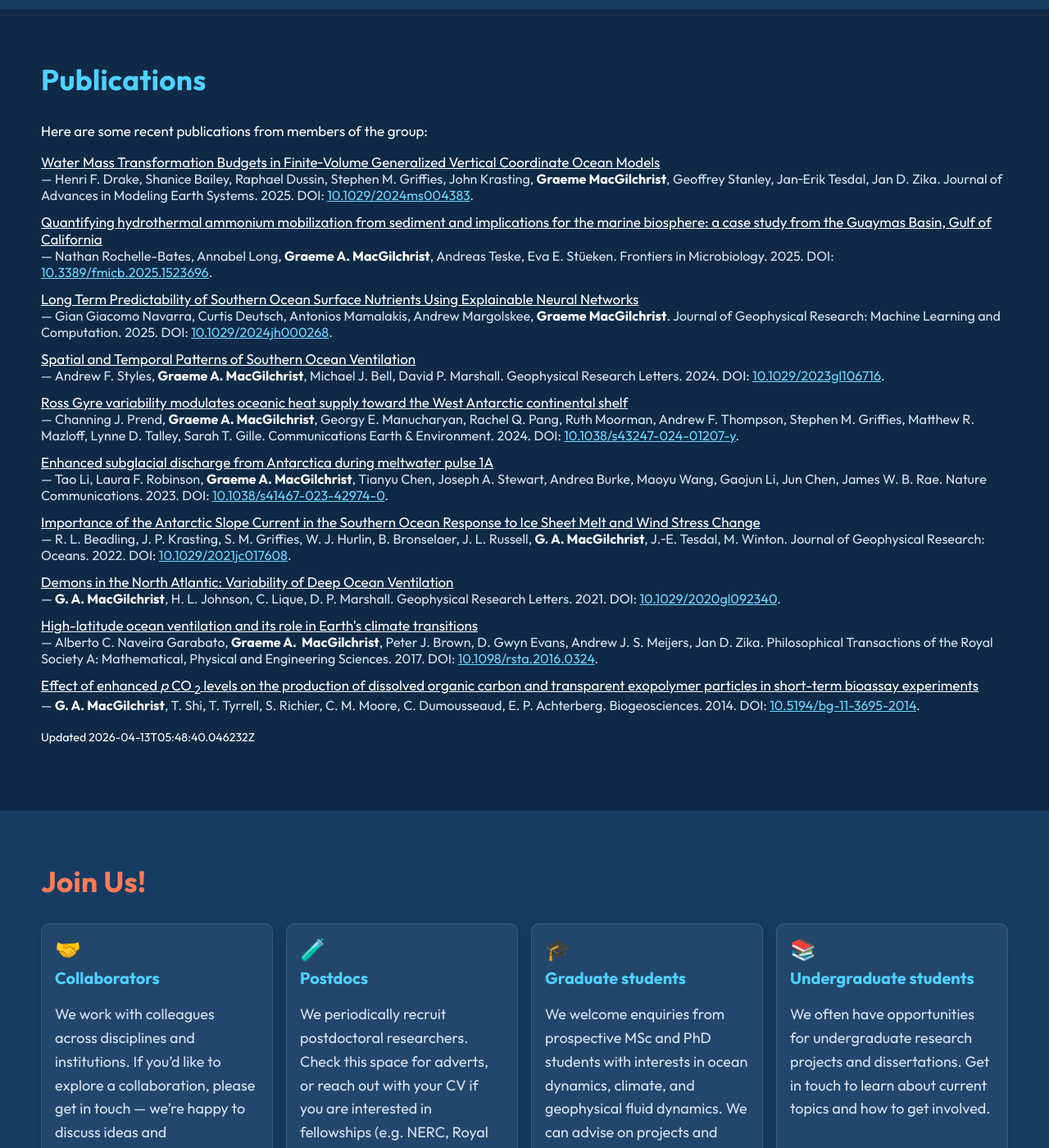
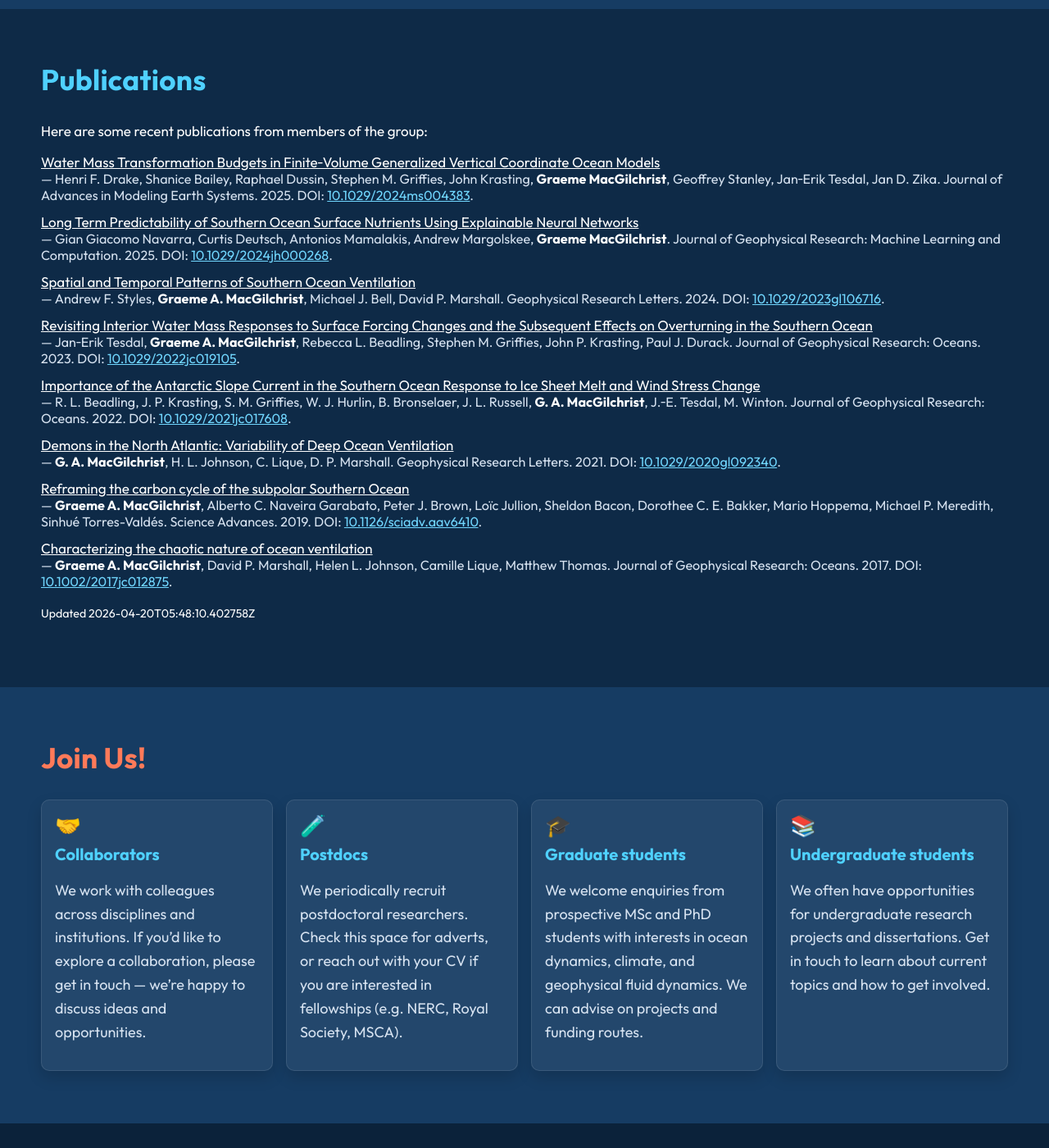
Before and after one commit to ODyn-StAndrews/ODyn-StAndrews.github.io, a Jekyll site: the page built from index.html, in a window 1280 px wide and 1400 px high, scrolled down 4943 px. Shown: the whole window at 82% size. Built offline with Jekyll 4.4.1, drawn with Linux system fonts in a browser that asks for light colours.

Commit message:
chore: update publications data

```diff
--- a/_data/publications.json
+++ b/_data/publications.json
@@ -1,6 +1,6 @@
 {
-  "generated_at": "2026-04-13T05:48:40.046232Z",
-  "count": 10,
+  "generated_at": "2026-04-20T05:48:10.402758Z",
+  "count": 8,
   "items": [
     {
       "title": "Water Mass Transformation Budgets in Finite\u2010Volume Generalized Vertical Coordinate Ocean Models",
@@ -20,22 +20,6 @@
       "year": 2025,
       "doi": "10.1029/2024ms004383",
       "url": "https://doi.org/10.1029/2024ms004383",
-      "type": "journal-article"
-    },
-    {
-      "title": "Quantifying hydrothermal ammonium mobilization from sediment and implications for the marine biosphere: a case study from the Guaymas Basin, Gulf of California",
-      "authors": "Nathan Rochelle-Bates, Annabel Long, Graeme A. MacGilchrist, Andreas Teske, Eva E. St\u00fceken",
-      "authors_list": [
-        "Nathan Rochelle-Bates",
-        "Annabel Long",
-        "Graeme A. MacGilchrist",
-        "Andreas Teske",
-        "Eva E. St\u00fceken"
-      ],
-      "venue": "Frontiers in Microbiology",
-      "year": 2025,
-      "doi": "10.3389/fmicb.2025.1523696",
-      "url": "https://doi.org/10.3389/fmicb.2025.1523696",
       "type": "journal-article"
     },
     {
@@ -70,45 +54,20 @@
       "type": "journal-article"
     },
     {
-      "title": "Ross Gyre variability modulates oceanic heat supply toward the West Antarctic continental shelf",
-      "authors": "Channing J. Prend, Graeme A. MacGilchrist, Georgy E. Manucharyan, Rachel Q. Pang, Ruth Moorman, Andrew F. Thompson, Stephen M. Griffies, Matthew R. Mazloff, Lynne D. Talley, Sarah T. Gille",
+      "title": "Revisiting Interior Water Mass Responses to Surface Forcing Changes and the Subsequent Effects on Overturning in the Southern Ocean",
+      "authors": "Jan\u2010Erik Tesdal, Graeme A. MacGilchrist, Rebecca L. Beadling, Stephen M. Griffies, John P. Krasting, Paul J. Durack",
       "authors_list": [
-        "Channing J. Prend",
+        "Jan\u2010Erik Tesdal",
         "Graeme A. MacGilchrist",
-        "Georgy E. Manucharyan",
-        "Rachel Q. Pang",
-        "Ruth Moorman",
-        "Andrew F. Thompson",
+        "Rebecca L. Beadling",
         "Stephen M. Griffies",
-        "Matthew R. Mazloff",
-        "Lynne D. Talley",
-        "Sarah T. Gille"
+        "John P. Krasting",
+        "Paul J. Durack"
       ],
-      "venue": "Communications Earth &amp; Environment",
-      "year": 2024,
-      "doi": "10.1038/s43247-024-01207-y",
-      "url": "https://doi.org/10.1038/s43247-024-01207-y",
-      "type": "journal-article"
-    },
-    {
-      "title": "Enhanced subglacial discharge from Antarctica during meltwater pulse 1A",
-      "authors": "Tao Li, Laura F. Robinson, Graeme A. MacGilchrist, Tianyu Chen, Joseph A. Stewart, Andrea Burke, Maoyu Wang, Gaojun Li, Jun Chen, James W. B. Rae",
-      "authors_list": [
-        "Tao Li",
-        "Laura F. Robinson",
-        "Graeme A. MacGilchrist",
-        "Tianyu Chen",
-        "Joseph A. Stewart",
-        "Andrea Burke",
-        "Maoyu Wang",
-        "Gaojun Li",
-        "Jun Chen",
-        "James W. B. Rae"
-      ],
-      "venue": "Nature Communications",
+      "venue": "Journal of Geophysical Research: Oceans",
       "year": 2023,
-      "doi": "10.1038/s41467-023-42974-0",
-      "url": "https://doi.org/10.1038/s41467-023-42974-0",
+      "doi": "10.1029/2022jc019105",
+      "url": "https://doi.org/10.1029/2022jc019105",
       "type": "journal-article"
     },
     {
@@ -147,38 +106,39 @@
       "type": "journal-article"
     },
     {
-      "title": "High-latitude ocean ventilation and its role in Earth's climate transitions",
-      "authors": "Alberto C. Naveira Garabato, Graeme A.\u00a0 MacGilchrist, Peter J. Brown, D. Gwyn Evans, Andrew J. S. Meijers, Jan D. Zika",
+      "title": "Reframing the carbon cycle of the subpolar Southern Ocean",
+      "authors": "Graeme A. MacGilchrist, Alberto C. Naveira Garabato, Peter J. Brown, Lo\u00efc Jullion, Sheldon Bacon, Dorothee C. E. Bakker, Mario Hoppema, Michael P. Meredith, Sinhu\u00e9 Torres-Vald\u00e9s",
       "authors_list": [
+        "Graeme A. MacGilchrist",
         "Alberto C. Naveira Garabato",
-        "Graeme A.\u00a0 MacGilchrist",
         "Peter J. Brown",
-        "D. Gwyn Evans",
-        "Andrew J. S. Meijers",
-        "Jan D. Zika"
+        "Lo\u00efc Jullion",
+        "Sheldon Bacon",
+        "Dorothee C. E. Bakker",
+        "Mario Hoppema",
+        "Michael P. Meredith",
+        "Sinhu\u00e9 Torres-Vald\u00e9s"
       ],
-      "venue": "Philosophical Transactions of the Royal Society A: Mathematical, Physical and Engineering Sciences",
-      "year": 2017,
-      "doi": "10.1098/rsta.2016.0324",
-      "url": "https://doi.org/10.1098/rsta.2016.0324",
+      "venue": "Science Advances",
+      "year": 2019,
+      "doi": "10.1126/sciadv.aav6410",
+      "url": "https://doi.org/10.1126/sciadv.aav6410",
       "type": "journal-article"
     },
     {
-      "title": "Effect of enhanced\n                    <i>p</i>\n                    CO\n                    <sub>2</sub>\n                    levels on the production of dissolved organic carbon and transparent exopolymer particles in short-term bioassay experiments",
-      "authors": "G. A. MacGilchrist, T. Shi, T. Tyrrell, S. Richier, C. M. Moore, C. Dumousseaud, E. P. Achterberg",
+      "title": "Characterizing the chaotic nature of ocean ventilation",
+      "authors": "Graeme A. MacGilchrist, David P. Marshall, Helen L. Johnson, Camille Lique, Matthew Thomas",
       "authors_list": [
-        "G. A. MacGilchrist",
-        "T. Shi",
-        "T. Tyrrell",
-        "S. Richier",
-        "C. M. Moore",
-        "C. Dumousseaud",
-        "E. P. Achterberg"
+        "Graeme A. MacGilchrist",
+        "David P. Marshall",
+        "Helen L. Johnson",
+        "Camille Lique",
+        "Matthew Thomas"
       ],
-      "venue": "Biogeosciences",
-      "year": 2014,
-      "doi": "10.5194/bg-11-3695-2014",
-      "url": "https://doi.org/10.5194/bg-11-3695-2014",
+      "venue": "Journal of Geophysical Research: Oceans",
+      "year": 2017,
+      "doi": "10.1002/2017jc012875",
+      "url": "https://doi.org/10.1002/2017jc012875",
       "type": "journal-article"
     }
   ]
```
